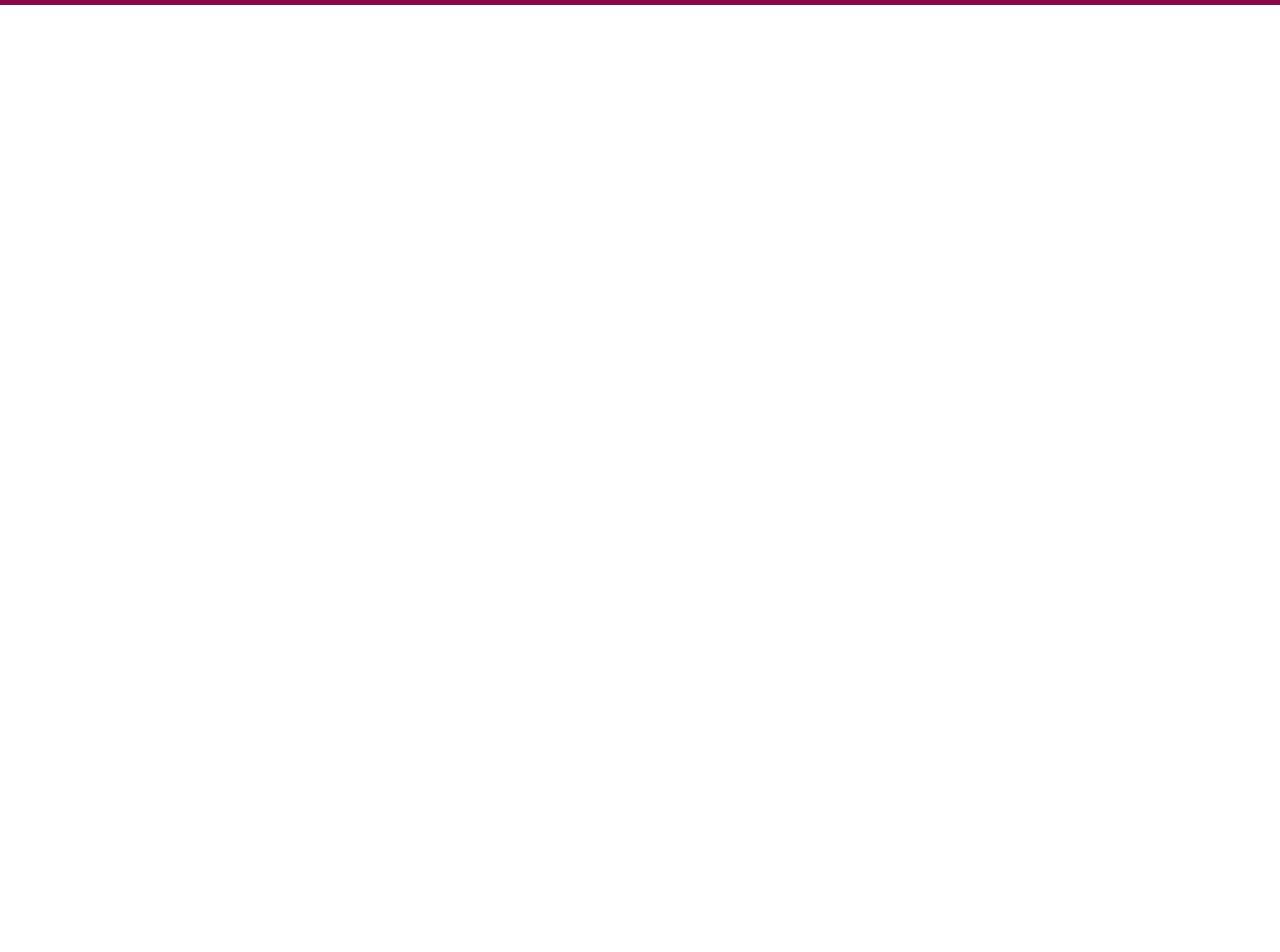
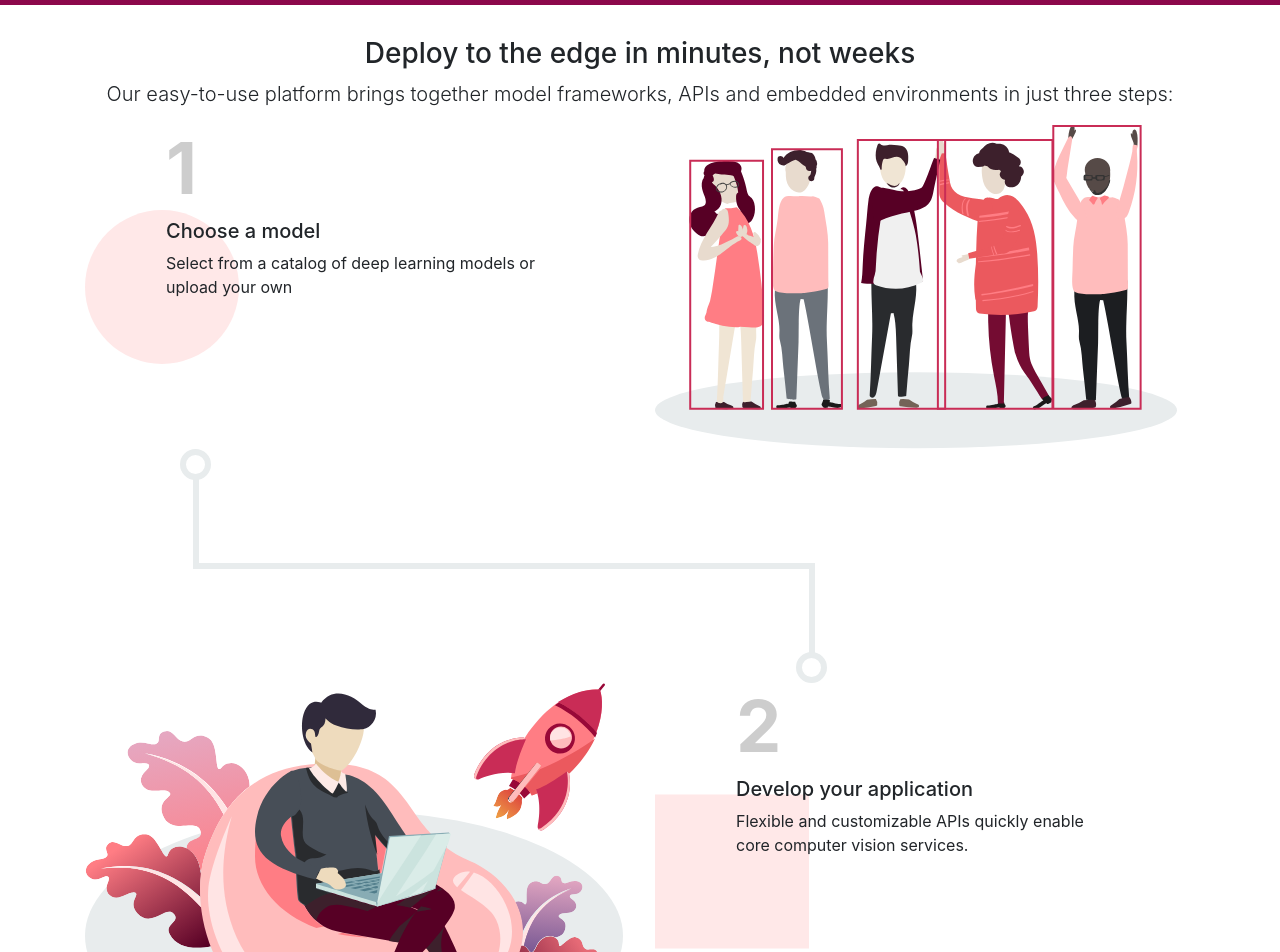
Before and after one commit to carloslazo/aai_test, a React (Create React App) app: page / in a window 1280 px wide. Shown: the part 440-1392 px from the top of the page. Before the commit the page ends 800 px from the top, so only its background shows below. Built offline with nearby package versions, Linux system fonts and the light colour scheme.

Commit message:
adds timeline component

```diff
--- a/src/App.css
+++ b/src/App.css
@@ -28,3 +28,30 @@
   height: auto;
   margin: auto;
 }
+
+.numbered-shape{
+  display: flex;
+  align-items: center;
+  position: absolute;
+  z-index: -1;
+  width: 90%;
+  height: 100%;
+}
+
+.numbered-shape img{
+  width: 30%;
+  height: 50%;
+}
+
+.numbered-steps-container{
+  height: 286px;
+}
+
+.numbered-steps-text-container h1{
+  color: #CDCDCD;
+}
+
+.numbered-steps-text-container{
+  width: 70%;
+  margin: auto;
+}
--- a/src/App.js
+++ b/src/App.js
@@ -3,12 +3,15 @@ import './App.css';
 import './custom-bootstrap.css';
 import NavBar from './components/navbar.jsx'
 import HeroImage from './components/hero-image.jsx'
+import DeploySteps from './components/deploy-steps.jsx'
 
 function App() {
   return (
     <div className="App">
       <NavBar/>
       <HeroImage/>
+      <DeploySteps/>
+
     </div>
   );
 }
--- /dev/null
+++ b/src/components/deploy-steps.jsx
@@ -0,0 +1,21 @@
+import React from "react";
+import NumberedSteps from './numbered-steps.jsx'
+
+function DeploySteps(props) {
+  return (
+    <div>
+      <div class="container">
+        <div class="col mx-auto text-lg-center">
+          <h3>Deploy to the edge in minutes, not weeks</h3>
+          <p class="lead">
+            Our easy-to-use platform brings together model frameworks, APIs and
+            embedded environments in just three steps:
+          </p>
+        </div>
+      </div>
+      <NumberedSteps/>
+    </div>
+  );
+}
+
+export default DeploySteps;
--- /dev/null
+++ b/src/components/numbered-steps.jsx
@@ -0,0 +1,65 @@
+import React from "react";
+import oval from "../assets/oval-pink.svg";
+import rectangle from "../assets/rectangle-pink.svg";
+import group19 from "../assets/group-19.svg";
+import developer from "../assets/developer.svg";
+import pointerRight from "../assets/group-5-copy-2.svg";
+import pointerLeft from "../assets/group-5-copy-3.svg";
+
+function NumberedSteps(props) {
+  return (
+    <div class="container">
+      <div class="row">
+        <div class="col-lg-6">
+          <div class="numbered-steps-container">
+            <div class="numbered-shape">
+              <img src={oval} alt="oval" />
+            </div>
+            <div class="numbered-steps-text-container">
+              <h1 class="display-3 font-weight-bold">1</h1>
+              <h5>Choose a model</h5>
+              <p>
+                Select from a catalog of deep learning models or upload your own
+              </p>
+            </div>
+          </div>
+        </div>
+        <div class="col-lg-6">
+          <img class="img-fluid" src={group19} alt="group19" />
+        </div>
+      </div>
+      <div class="row">
+        <div class="col-10 mx-auto">
+          <img class="img-fluid" src={pointerRight} alt="pointerRight" />
+        </div>
+      </div>
+
+      <div class="row">
+        <div class="col-lg-6">
+          <img class="img-fluid" src={developer} alt="developer" />
+        </div>
+        <div class="col-lg-6">
+          <div class="numbered-steps-container">
+            <div class="numbered-shape">
+              <img src={rectangle} alt="oval" />
+            </div>
+            <div class="numbered-steps-text-container">
+              <h1 class="display-3 font-weight-bold">2</h1>
+              <h5>Develop your application</h5>
+              <p>
+                Flexible and customizable APIs quickly enable core computer vision services.
+              </p>
+            </div>
+          </div>
+        </div>
+      </div>
+      <div class="row">
+        <div class="col-10 mx-auto">
+          <img class="img-fluid" src={pointerLeft} alt="pointerLeft" />
+        </div>
+      </div>
+    </div>
+  );
+}
+
+export default NumberedSteps;
```
Also changed, not shown: src/assets/oval-pink.svg (added), src/assets/rectangle-pink.svg (added).
